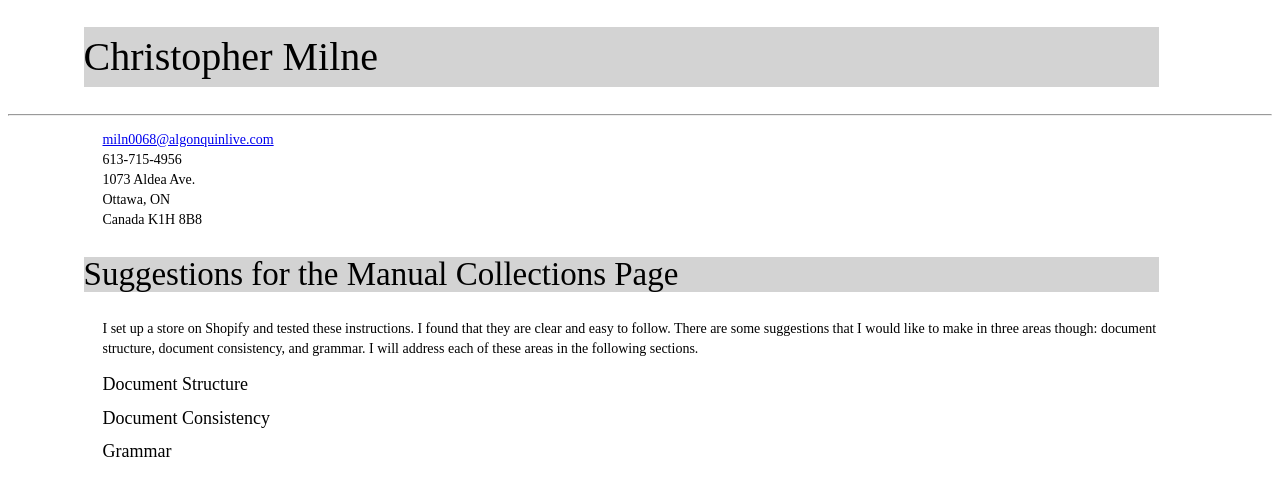
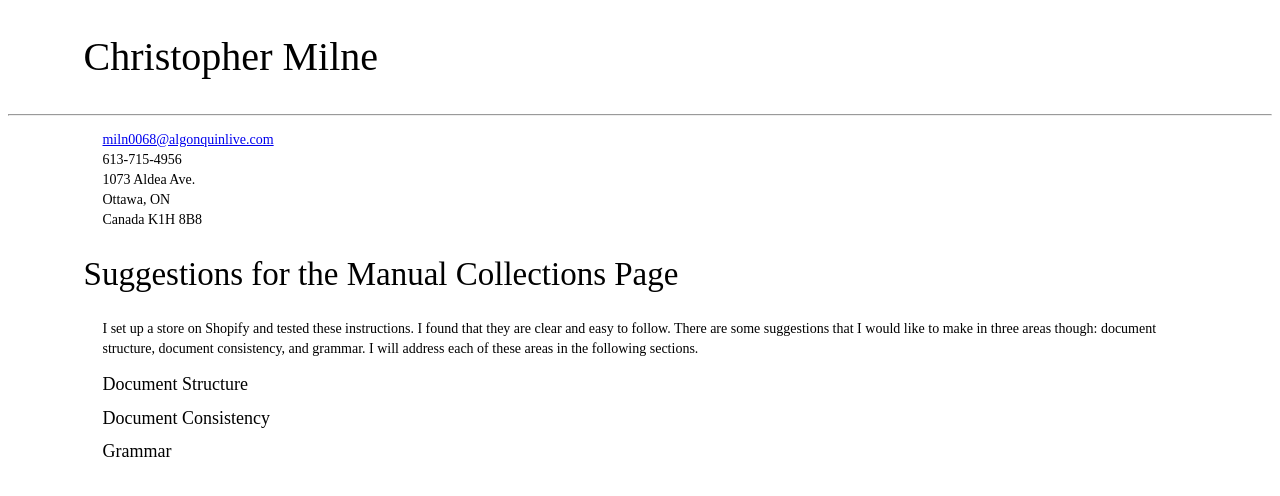
Before and after one commit to chris-milne/chris-milne.github.io, a Jekyll site: the page built from index.html, in a window 1280 px wide. Shown: the top 496 px of the page. Built offline with Jekyll 4.4.1, drawn with Linux system fonts in a browser that asks for light colours.

Commit message:
Update main.css

```diff
--- a/css/main.css
+++ b/css/main.css
@@ -7,7 +7,6 @@ h1 {
 	line-height: 60px;
 	margin-left: 2cm;
 	margin-right: 3cm;
-	background-color: lightgrey;
 }
 h2 {
 	font-family: "ProximaNovaRegular";
@@ -18,7 +17,6 @@ h2 {
 	line-height: 35px;
 	margin-left: 2cm;
 	margin-right: 3cm;
-	background-color: lightgrey;
 }
 ul {
 	font-family: "ProximaNovaRegular";
```
